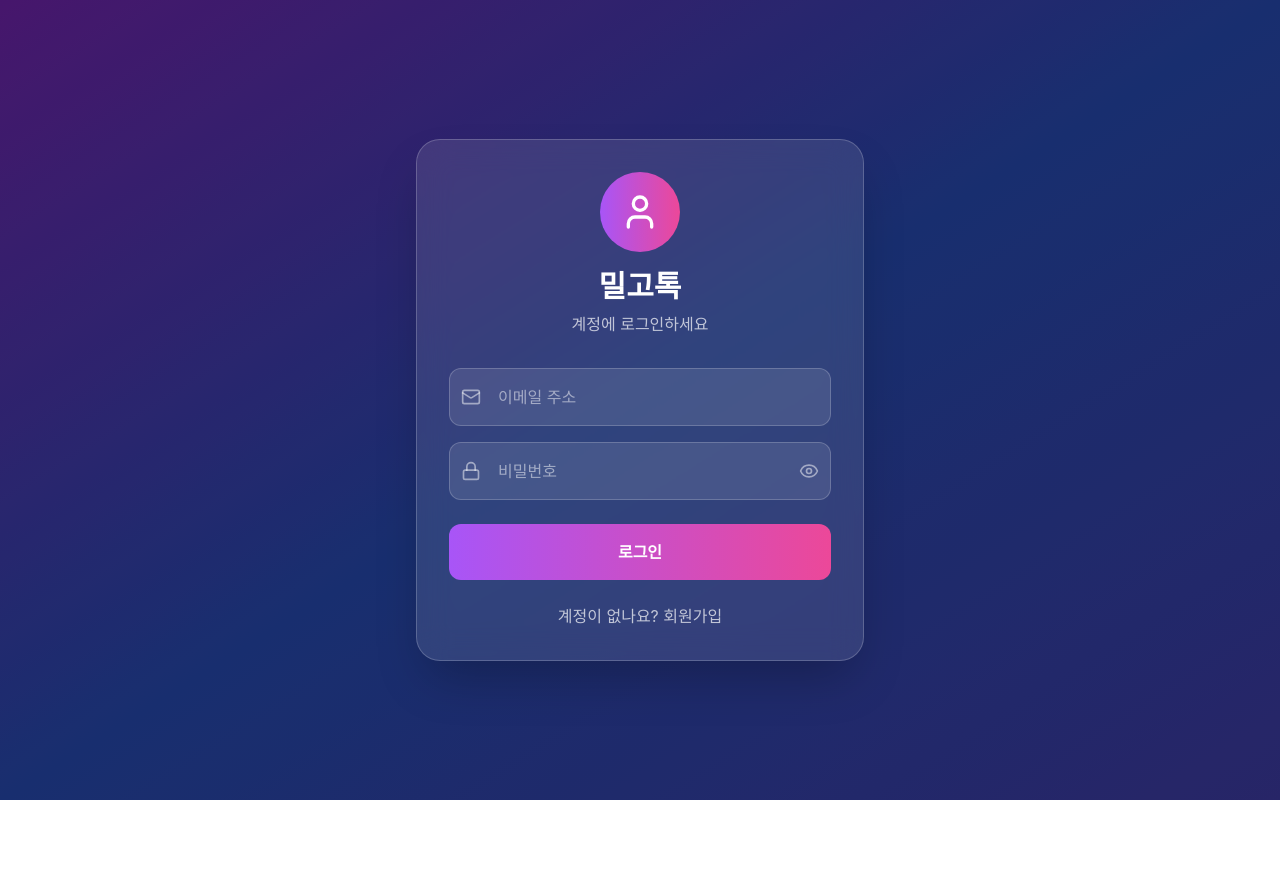
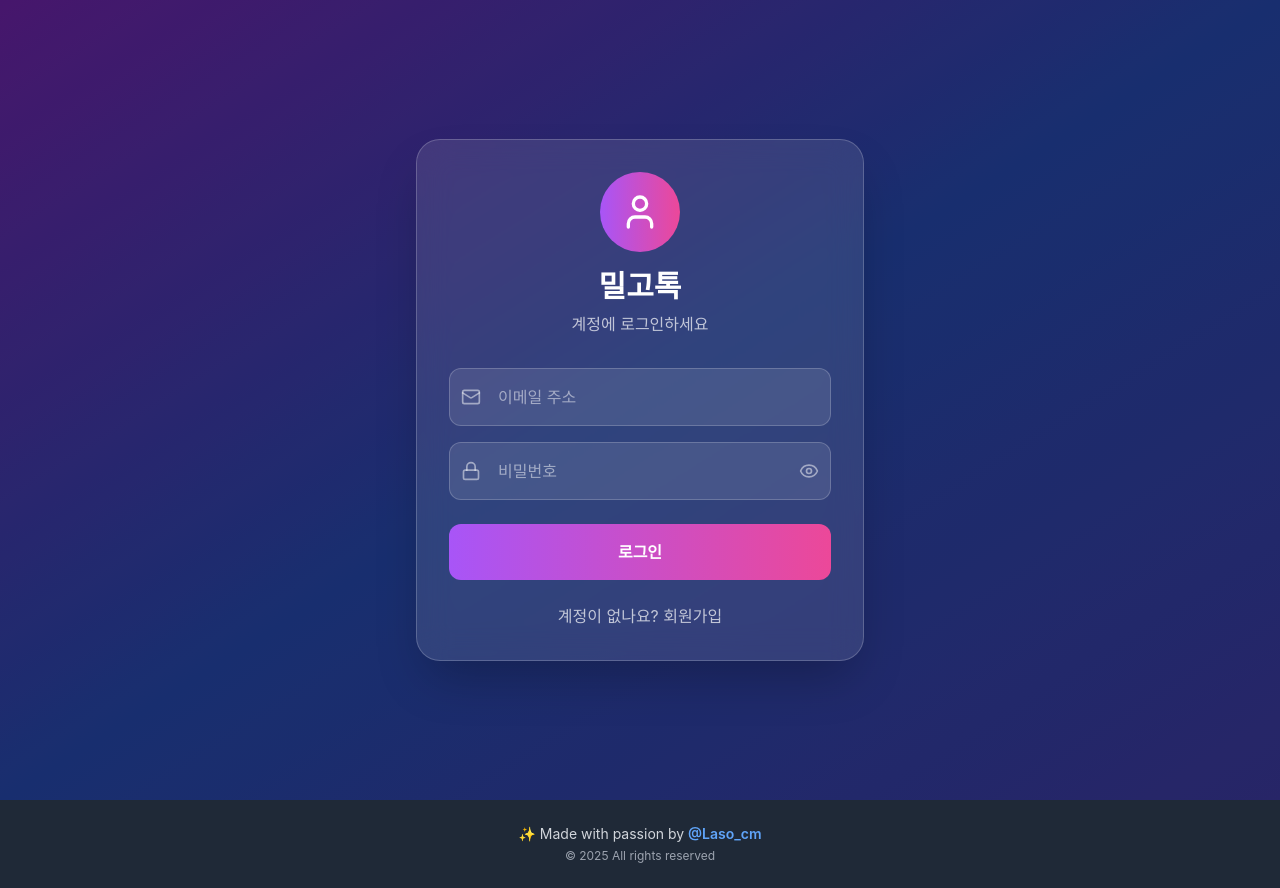
Before and after one commit to mini-inim/igCommission, a React (Create React App) app: page /login in a window 1280 px wide. Before the commit the page ends 800 px from the top, so only its background shows below. Built offline with nearby package versions, Linux system fonts and the light colour scheme; no server answers; the database is empty.

Commit message:
footer 추가

```diff
--- a/src/App.js
+++ b/src/App.js
@@ -4,6 +4,8 @@ import AuthPage from './components/AuthPage';
 import ShopPage from './components/ShopPage';
 import GamblingPage from './components/GamblingPage';
 import AdminPage from './components/AdminPage';
+import Navigation from './components/common/Navigation';
+import Footer from './components/common/Footer';
 import { useAuth } from './contexts/AuthContext';
 import ProtectedRoute from './page/router/ProtectedRoute'
 import AdminRoute from './page/router/AdminRoute'
@@ -13,6 +15,12 @@ function App() {
 
   return (
     <Router>
+      <div className="min-h-screen flex flex-col">
+        {/* 고정 네비게이션 - 로그인된 경우만 표시 */}
+        {user && <Navigation user={user} />}
+
+        {/* 메인 콘텐츠 영역 */}
+        <main className="flex-1">
           <Routes>
             {/* 로그인 페이지 - 로그인되지 않은 경우에만 접근 가능 */}
             <Route
@@ -58,6 +66,11 @@ function App() {
               }
             />
           </Routes>
+        </main>
+
+        {/* 고정 푸터 */}
+        <Footer />
+      </div>
     </Router>
   );
 }
--- a/src/components/AdminPage.jsx
+++ b/src/components/AdminPage.jsx
@@ -7,7 +7,6 @@ import UserList from './admin/UserList';
 const AdminPage = ({ user }) => {
   return (
     <div className="min-h-screen bg-gray-100">
-      <Navigation user={user} />
       <div className="max-w-6xl mx-auto p-6">
         <div className="space-y-12">
           <UserList />
--- a/src/components/GamblingPage.jsx
+++ b/src/components/GamblingPage.jsx
@@ -89,8 +89,6 @@ const GamblingPage = ({ user }) => {
 
   return (
     <div className="min-h-screen bg-gray-900">
-      <Navigation user={user} />
-
       <div className="max-w-6xl mx-auto p-6">
         <div className="text-center mb-8">
           <h2 className="text-4xl font-bold text-white mb-2">🎰 카지노</h2>
--- a/src/components/ShopPage.jsx
+++ b/src/components/ShopPage.jsx
@@ -154,7 +154,6 @@ const ShopPage = ({ user }) => {
 
   return (
     <div className="min-h-screen bg-gray-100">
-      <Navigation user={user} />
 
       {/* 메시지 알림 */}
       {message.text && (
--- a/src/components/common/Footer.jsx
+++ b/src/components/common/Footer.jsx
@@ -0,0 +1,29 @@
+// components/common/Footer.jsx
+import React from 'react';
+
+const Footer = () => {
+  return (
+    <footer className="bg-gray-800 text-gray-300 py-6">
+      <div className="max-w-6xl mx-auto px-6">
+        <div className="text-center">
+          <p className="text-sm">
+            ✨ Made with passion by{' '}
+            <a
+              href="https://kre.pe/jBVb"
+              target="_blank"
+              rel="noopener noreferrer"
+              className="text-blue-400 font-semibold hover:text-blue-300 transition-colors duration-200 cursor-pointer"
+            >
+              @Laso_cm
+            </a>
+          </p>
+          <p className="text-xs text-gray-400 mt-1">
+            © 2025 All rights reserved
+          </p>
+        </div>
+      </div>
+    </footer>
+  );
+};
+
+export default Footer;
--- a/src/components/common/Navigation.jsx
+++ b/src/components/common/Navigation.jsx
@@ -52,7 +52,7 @@ const Navigation = ({ user }) => {
               }`}
             >
               <Dice6 className="w-5 h-5" />
-              <span>도박</span>
+              <span>카지노</span>
             </button>
             {user?.email === 'admin@test.com' && (
               <button
```
Lines whose indentation alone changed are shown as unchanged.
